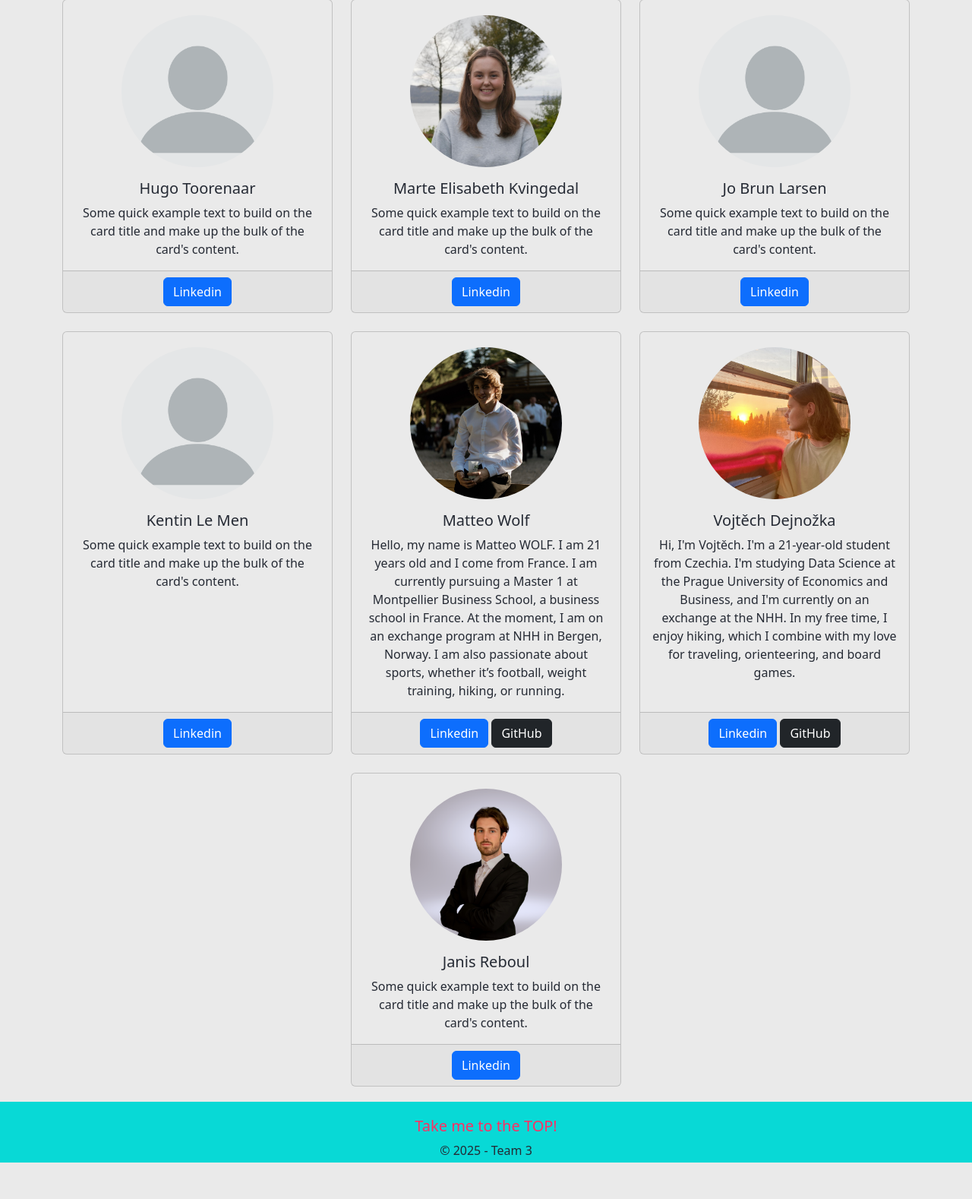
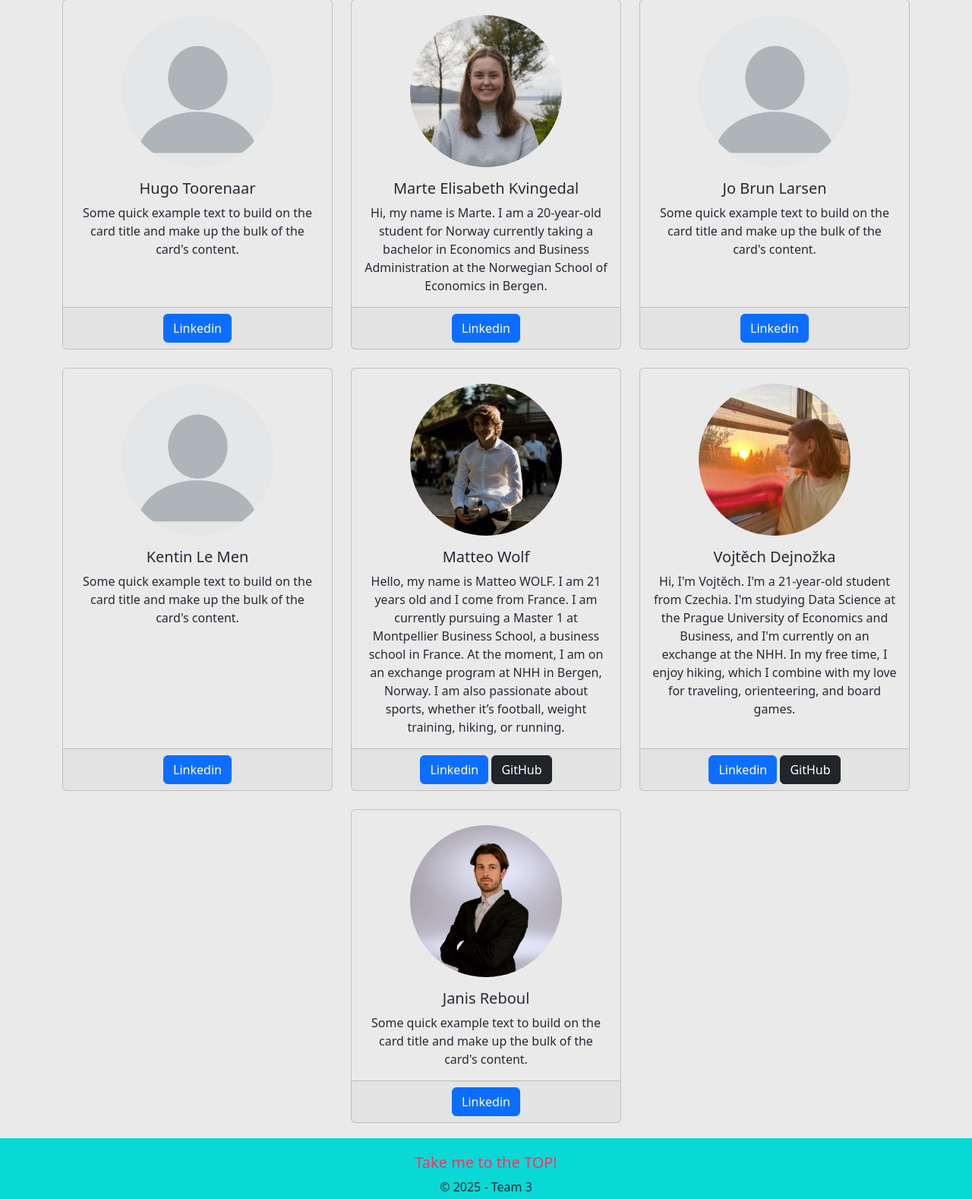
Before and after one commit to JanisReboul34/FOR19Shared, a Flask app: page /about in a window 1280 px wide. Shown: the part 239-1817 px from the top of the page at 76% size. Before the commit the page ends 1769 px from the top, so only its background shows below. Run offline with Flask 3, Linux system fonts and the light colour scheme.

Commit message:
Update about.html

```diff
--- a/FOR19-main/templates/about.html
+++ b/FOR19-main/templates/about.html
@@ -33,8 +33,8 @@
         </div>
         <div class="card-body">
           <h5 class="card-title">Marte Elisabeth Kvingedal</h5>
-          <p class="card-text">Some quick example text to build on the card title and make up the bulk of the card's
-            content.</p>
+          <p class="card-text">Hi, my name is Marte. I am a 20-year-old student for Norway currently taking a bachelor in Economics and Business Administration
+            at the Norwegian School of Economics in Bergen.</p>
 
         </div>
         <div class="card-footer">
```
